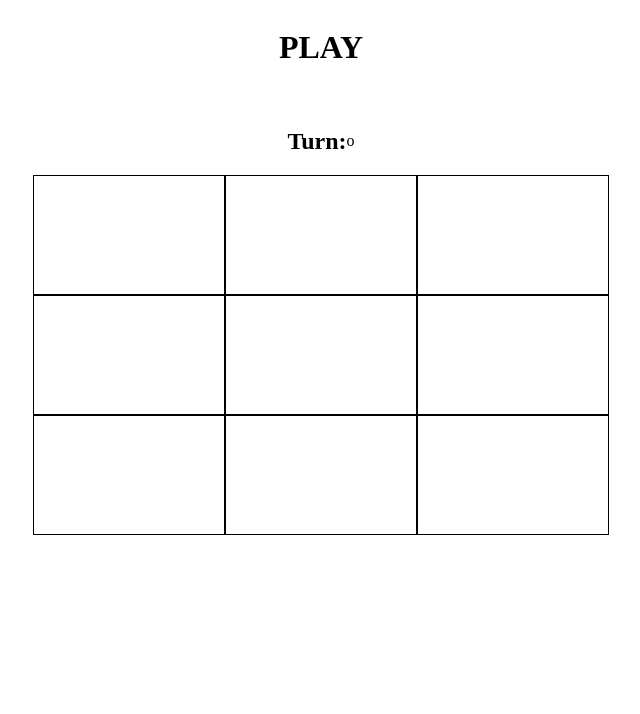
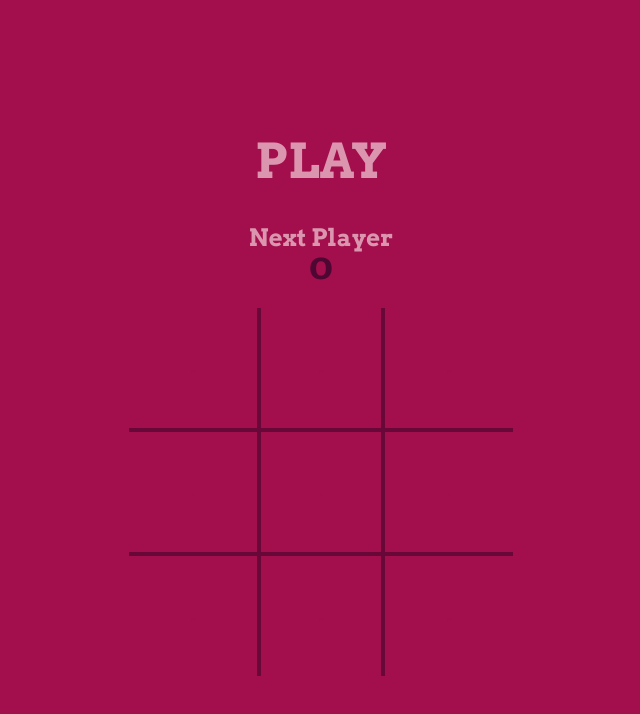
Before and after one commit to salgadopietrini/tic-tac-toe-game, a React (Create React App) app: page / in a window 1280 px wide. Shown: the top 714 px of the page, without its empty margins (319-959 px from the left). Built offline with nearby package versions, Linux system fonts and the light colour scheme.

Commit message:
design changes

```diff
--- a/src/App.css
+++ b/src/App.css
@@ -1,23 +1,81 @@
+@import url("https://fonts.googleapis.com/css2?family=Arvo:wght@700&display=swap");
+
+body {
+  margin: 0;
+  padding: 0;
+  background-color: rgb(163, 14, 76);
+}
+
 .container {
+  display: flex;
+  flex-direction: column;
+  font-family: "Arvo", serif;
+  justify-content: center;
+  align-items: center;
+  height: 100vh;
+}
+
+h1 {
+  color: rgba(238, 196, 208, 0.747);
+  font-size: 3em;
+  margin-top: 0.5em;
+}
+
+h2 {
+  color: rgba(238, 196, 208, 0.747);
+  height: 20px;
+  margin-top: 0;
+  margin-bottom: 0;
+}
+
+.player {
+  font-family: Helvetica, sans-serif;
+  font-size: 2.5em;
+  font-weight: 800;
+  margin-bottom: 0.5em;
+  color: rgb(78, 7, 50);
+}
+
+.squaresGeneralDiv {
   display: flex;
   flex-direction: column;
   justify-content: center;
   align-items: center;
 }
-.squaresGeneralDiv {
-  /* background-color: red; */
+.lineDiv button {
+  background-color: rgb(163, 14, 76);
+  /* color: rgb(163, 14, 76); */
+  width: 10vw;
+  height: 15vh;
+  border: none;
+  font-family: Helvetica, sans-serif;
+  font-size: 1em;
+  font-weight: 800;
+}
+
+.lineH {
+  border-top: solid 4px rgb(78, 7, 50, 0.692);
+  border-bottom: solid 4px rgb(78, 7, 50, 0.692);
+}
+
+.lineV {
+  border-left: solid 4px rgba(78, 7, 50, 0.692) !important;
+  border-right: solid 4px rgb(78, 7, 50, 0.692) !important;
+}
+
+.playAgain {
   display: flex;
-  flex-wrap: wrap;
+  flex-direction: column;
   justify-content: center;
   align-items: center;
-  width: 50vw;
-  height: 50vh;
-  padding: 20px;
+  padding-top: 1em;
 }
-.lineDiv button {
-  background-color: white;
-  color: white;
-  width: 15vw;
-  height: 15vh;
-  border: solid 0.5px black;
+
+.playAgainBtn {
+  width: 10vw;
+  padding: 0.3em;
+  background-color: rgb(163, 14, 76);
+  border: solid 1px rgba(238, 196, 208, 0.747);
+  border-radius: 0.2em;
+  color: rgba(238, 196, 208, 0.747);
 }
--- a/src/App.js
+++ b/src/App.js
@@ -80,19 +80,21 @@ function App() {
   return (
     <div className="container">
       <h1>{win ? "WIN!" : tie ? "TIE" : "PLAY"}</h1>
-      <div className="squaresGeneralDiv">
-        <h2>Turn:</h2>
-        <div>{type ? "x" : "o"}</div>
+      <div>
+        <div className="squaresGeneralDiv">
+          <h2>Next Player</h2>
+          <div className="player">{type ? "x" : "o"}</div>
+        </div>
         <div>
           <div className="lineDiv">
             <button
               style={{
-                color: squares[1].status ? "black" : "white",
+                color: squares[1].status ? "rgba(238, 196, 208, 0.747)" : "rgb(163, 14, 76)",
                 backgroundColor:
                   win &&
                   winLine.length > 0 &&
                   winLine.some((elem) => elem.id === 1)
-                    ? "aqua"
+                    ? "rgba(238, 196, 208, 0.13)"
                     : null,
               }}
               onClick={handleClick}
@@ -101,13 +103,14 @@ function App() {
               {squares[1].tipo}
             </button>
             <button
+              className="lineV"
               style={{
-                color: squares[2].status ? "black" : "white",
+                color: squares[2].status ? "rgba(238, 196, 208, 0.747)" : "rgb(163, 14, 76)",
                 backgroundColor:
                   win &&
                   winLine.length > 0 &&
                   winLine.some((elem) => elem.id === 2)
-                    ? "aqua"
+                    ? "rgba(238, 196, 208, 0.13)"
                     : null,
               }}
               onClick={handleClick}
@@ -117,12 +120,12 @@ function App() {
             </button>
             <button
               style={{
-                color: squares[3].status ? "black" : "white",
+                color: squares[3].status ? "rgba(238, 196, 208, 0.747)" : "rgb(163, 14, 76)",
                 backgroundColor:
                   win &&
                   winLine.length > 0 &&
                   winLine.some((elem) => elem.id === 3)
-                    ? "aqua"
+                    ? "rgba(238, 196, 208, 0.13)"
                     : null,
               }}
               onClick={handleClick}
@@ -131,15 +134,15 @@ function App() {
               {squares[3].tipo}
             </button>
           </div>
-          <div className="lineDiv">
+          <div className="lineDiv lineH">
             <button
               style={{
-                color: squares[4].status ? "black" : "white",
+                color: squares[4].status ? "rgba(238, 196, 208, 0.747)" : "rgb(163, 14, 76)",
                 backgroundColor:
                   win &&
                   winLine.length > 0 &&
                   winLine.some((elem) => elem.id === 4)
-                    ? "aqua"
+                    ? "rgba(238, 196, 208, 0.13)"
                     : null,
               }}
               onClick={handleClick}
@@ -148,13 +151,14 @@ function App() {
               {squares[4].tipo}
             </button>
             <button
+              className="lineV"
               style={{
-                color: squares[5].status ? "black" : "white",
+                color: squares[5].status ? "rgba(238, 196, 208, 0.747)" : "rgb(163, 14, 76)",
                 backgroundColor:
                   win &&
                   winLine.length > 0 &&
                   winLine.some((elem) => elem.id === 5)
-                    ? "aqua"
+                    ? "rgba(238, 196, 208, 0.13)"
                     : null,
               }}
               onClick={handleClick}
@@ -164,12 +168,12 @@ function App() {
             </button>
             <button
               style={{
-                color: squares[6].status ? "black" : "white",
+                color: squares[6].status ? "rgba(238, 196, 208, 0.747)" : "rgb(163, 14, 76)",
                 backgroundColor:
                   win &&
                   winLine.length > 0 &&
                   winLine.some((elem) => elem.id === 6)
-                    ? "aqua"
+                    ? "rgba(238, 196, 208, 0.13)"
                     : null,
               }}
               onClick={handleClick}
@@ -181,12 +185,12 @@ function App() {
           <div className="lineDiv">
             <button
               style={{
-                color: squares[7].status ? "black" : "white",
+                color: squares[7].status ? "rgba(238, 196, 208, 0.747)" : "rgb(163, 14, 76)",
                 backgroundColor:
                   win &&
                   winLine.length > 0 &&
                   winLine.some((elem) => elem.id === 7)
-                    ? "aqua"
+                    ? "rgba(238, 196, 208, 0.13)"
                     : null,
               }}
               onClick={handleClick}
@@ -195,13 +199,14 @@ function App() {
               {squares[7].tipo}
             </button>
             <button
+              className="lineV"
               style={{
-                color: squares[8].status ? "black" : "white",
+                color: squares[8].status ? "rgba(238, 196, 208, 0.747)" : "rgb(163, 14, 76)",
                 backgroundColor:
                   win &&
                   winLine.length > 0 &&
                   winLine.some((elem) => elem.id === 8)
-                    ? "aqua"
+                    ? "rgba(238, 196, 208, 0.13)"
                     : null,
               }}
               onClick={handleClick}
@@ -211,12 +216,12 @@ function App() {
             </button>
             <button
               style={{
-                color: squares[9].status ? "black" : "white",
+                color: squares[9].status ? "rgba(238, 196, 208, 0.747)" : "rgb(163, 14, 76)",
                 backgroundColor:
                   win &&
                   winLine.length > 0 &&
                   winLine.some((elem) => elem.id === 9)
-                    ? "aqua"
+                    ? "rgba(238, 196, 208, 0.13)"
                     : null,
               }}
               onClick={handleClick}
@@ -226,9 +231,9 @@ function App() {
             </button>
           </div>
 
-          <div>
+          <div className="playAgain">
             {win || tie ? (
-              <button onClick={handleRestart}>Play Again!</button>
+              <button className="playAgainBtn" onClick={handleRestart}>Play Again!</button>
             ) : null}
           </div>
         </div>
```
